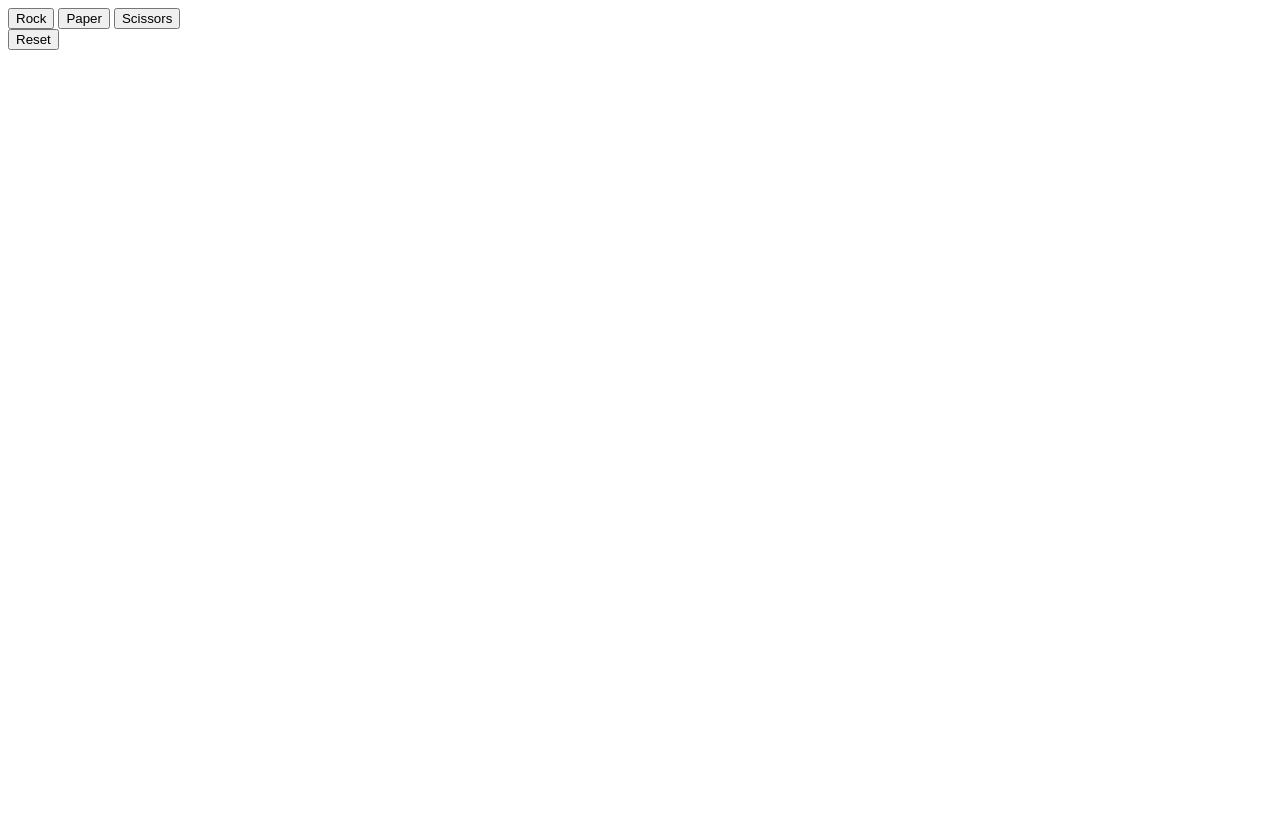
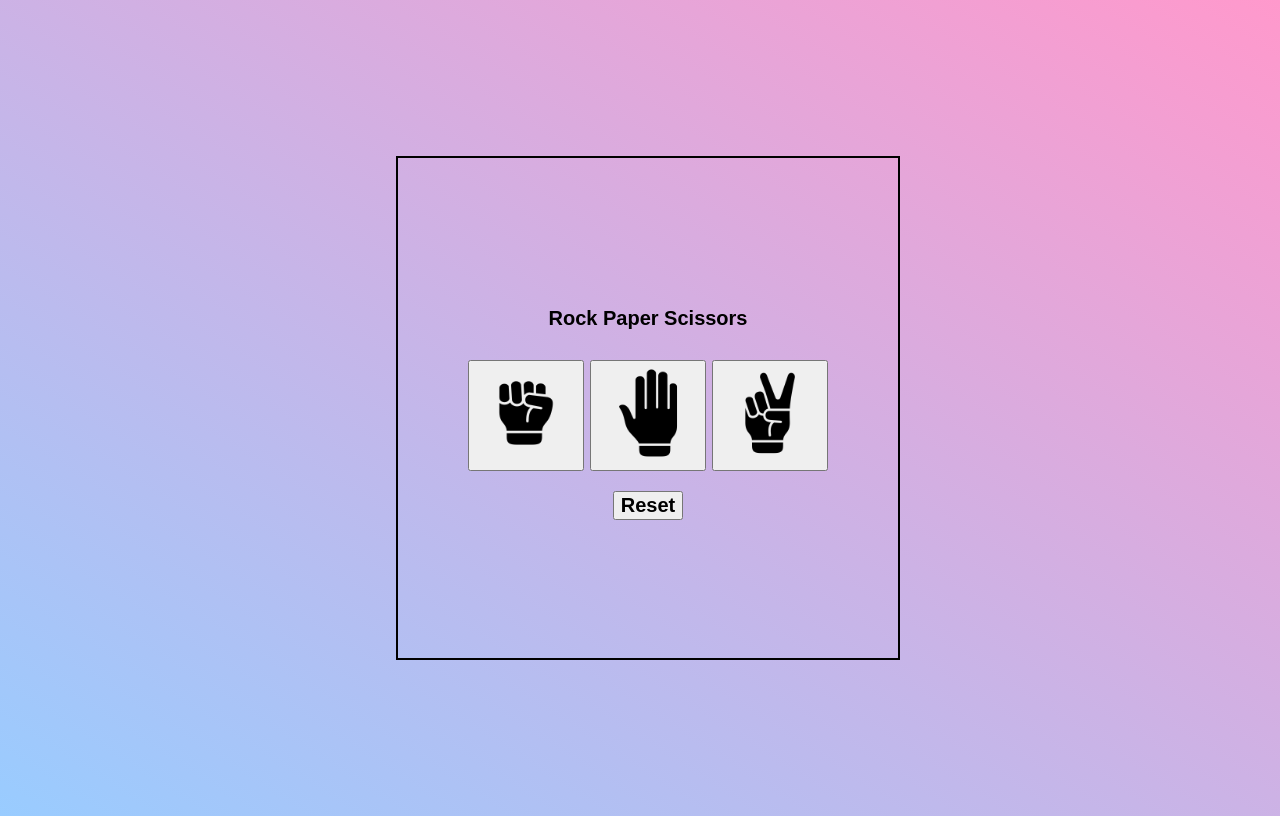
Before and after one commit to ancxanas/Rock-paper-scissors, a plain HTML site: page index.html in a window 1280 px wide. Drawn offline with Linux system fonts and the light colour scheme.

Commit message:
Added images and styles.css

```diff
--- a/index.html
+++ b/index.html
@@ -5,14 +5,18 @@
     <meta http-equiv="X-UA-Compatible" content="IE=edge">
     <meta name="viewport" content="width=device-width, initial-scale=1.0">
     <title>Rock Paper Scissors</title>
+    <link rel="stylesheet" href="./styles.css">
     <script src="./rockpaperscissors.js" defer></script>
 </head>
 <body>
+    <div class="container">
+        <div class="game-container">
+            <h3>Rock Paper Scissors</h3>
             <div id="winner-message"></div>
-    <div class="buttonContainer">
-        <button id="buttonRock" value="Rock" >Rock</button>
-        <button id="buttonPaper" value="Paper" >Paper</button>
-        <button id="buttonScissors" value="Scissors" >Scissors</button>
+            <div class="button-container">
+                <button id="buttonRock" value="Rock" ><img src="./images/fist.png" class="button-image"></button>
+                <button id="buttonPaper" value="Paper" ><img src="./images/open-hand.png" class="button-image"></button>
+                <button id="buttonScissors" value="Scissors" ><img src="./images/peace.png" class="button-image"></button>
             </div>
             <div class="control">
                 <button id="buttonReset" value="Reset">Reset</button>
@@ -20,5 +24,7 @@
             <div id="game-result"></div>
             <div id="player-score"></div>
             <div id="computer-score"></div>
+        </div>
+    </div>
 </body>
 </html>
--- /dev/null
+++ b/styles.css
@@ -0,0 +1,37 @@
+*{
+    font-family: Arial, Helvetica, sans-serif;
+    font-size: 20px;
+    font-weight: bold;
+}
+
+body{
+    background-image: linear-gradient(to top right, #99ccff 0%, #ff99cc 100%);
+}
+
+.container{
+    height: 100vh;
+    width: 100vw;
+    display: flex;
+    flex-direction: column;
+    justify-content: center;
+    align-items: center;
+}
+
+.button-image{
+    width: 100px;
+    height: 100px;
+}
+
+.button-container, .control{
+    padding: 10px;
+}
+
+.game-container{
+    width: 500px;
+    height: 500px;
+    display: flex;
+    flex-direction: column;
+    justify-content: center;
+    align-items: center;
+    border: 2px solid black;
+}
```
Also changed, not shown: images/fist.png (added), images/open-hand.png (added), images/peace.png (added). Lines whose indentation alone changed are shown as unchanged.
